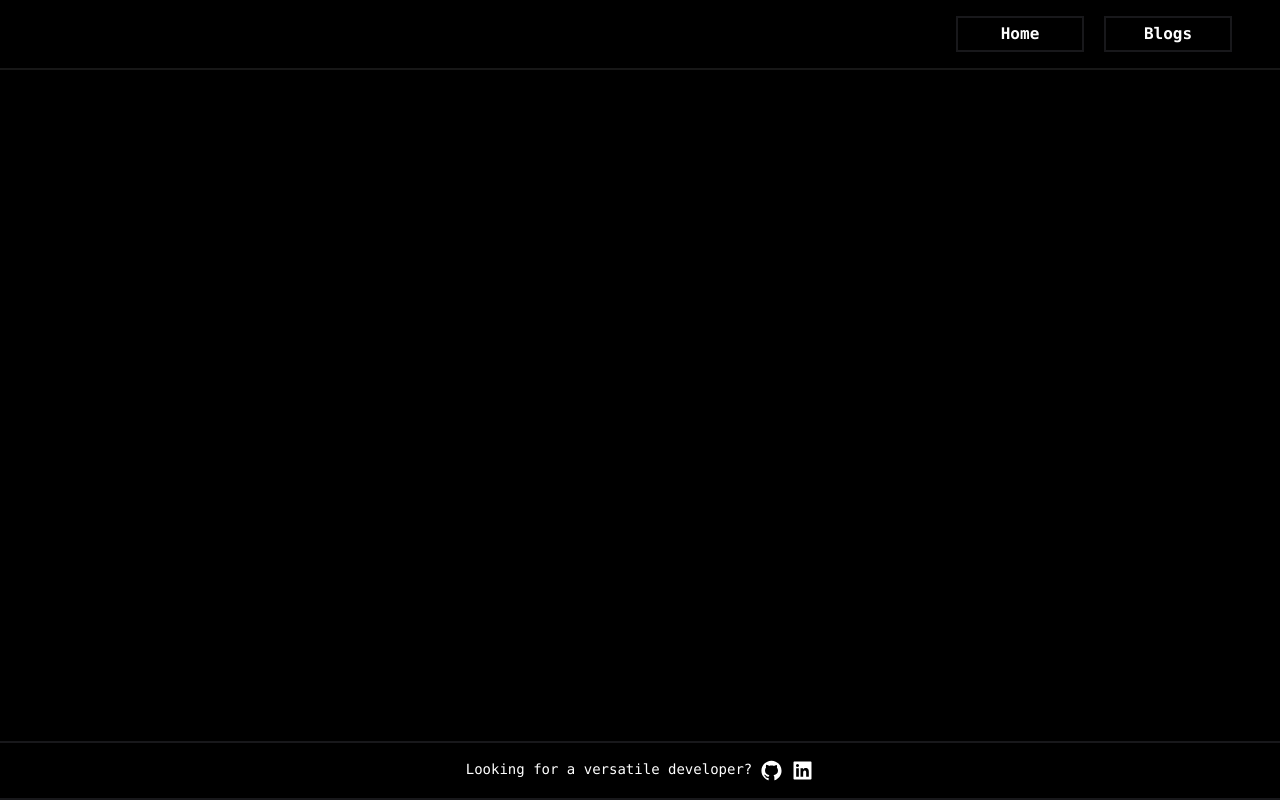
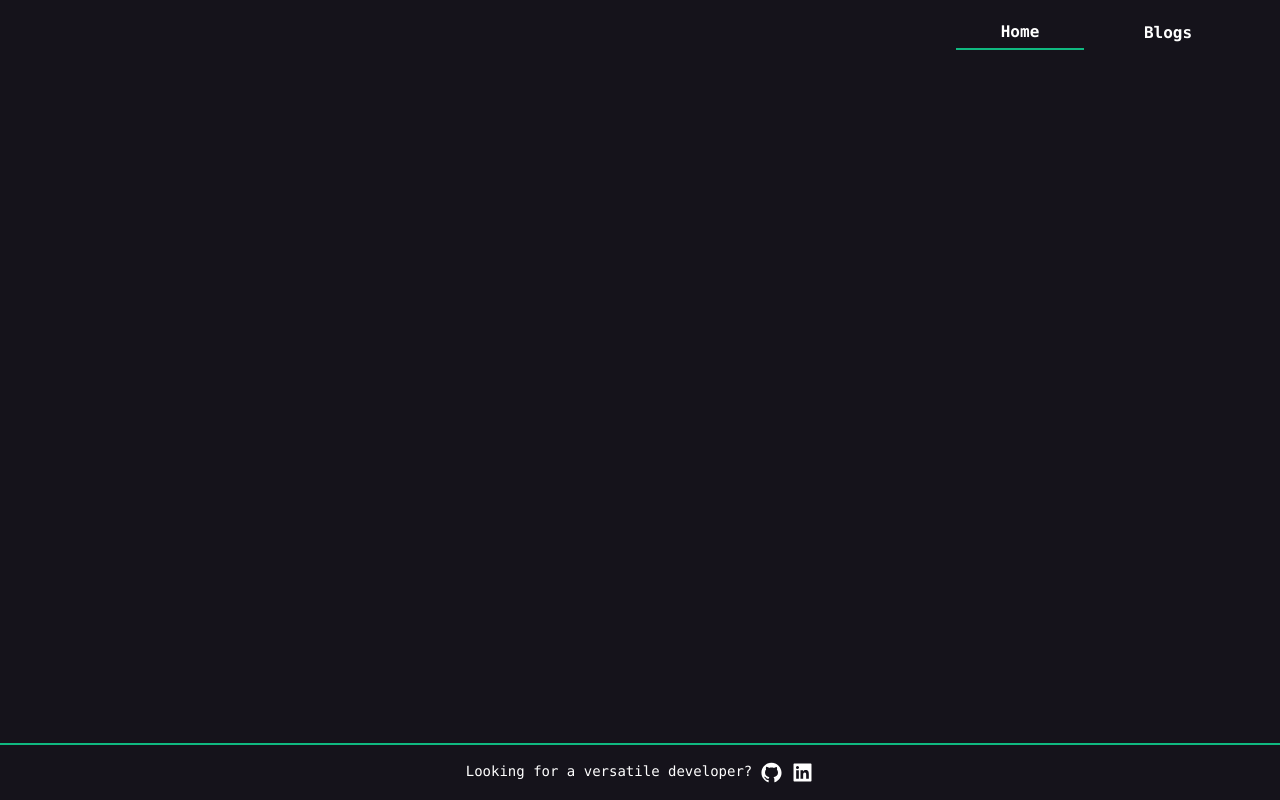
Before and after one commit to prabhatexit0/portexit0, a Next.js app: page /layout in a window 1280 px wide. Built offline with nearby package versions, Linux system fonts and the light colour scheme.

Commit message:
color changes

```diff
--- a/components/Contact.jsx
+++ b/components/Contact.jsx
@@ -1,14 +1,14 @@
 import { AiOutlineGithub, AiFillLinkedin } from 'react-icons/ai'
 
 export default function Contact() {
-	return <div className="font-mono w-full border-zinc-900 text-sm border-y-2 p-4 absolute bottom-0 flex gap-2 justify-center">
+	return <div className="font-mono w-full border-t-emerald-500 text-sm border-t-2 p-4 absolute bottom-0 flex gap-2 justify-center">
 		<p>Looking for a versatile developer?</p>
 		<div className="flex gap-2 items-center">
 			<a target="_blank" rel="noreferrer" href="https://www.linkedin.com/in/prabhatexit0/">
-				<AiOutlineGithub size={23}/>
+				<AiOutlineGithub size={23} />
 			</a>
 			<a target="_blank" rel="noreferrer" href="https://github.com/prabhatexit0">
-				<AiFillLinkedin size={23}/>
+				<AiFillLinkedin size={23} />
 			</a>
 		</div>
 	</div>
--- a/components/Navbar.jsx
+++ b/components/Navbar.jsx
@@ -1,13 +1,13 @@
 import { useRouter } from 'next/router'
-const linkButtonStyle = 'p-1 left-5 w-32 top-5 font-bold border-zinc-900 border-2 hover:bg-purple-700 transition-all easi-in-out'
-const blogsButtonStyle = 'p-1 left-5 w-32 top-5 font-bold border-zinc-900 border-2 cursor-not-allowed transition-all easi-in-out'
+const linkButtonStyle = 'p-1 left-5 w-32 top-5 font-bold hover:bg-emerald-500 border-b-2 border-emerald-500 transition-all easi-in-out'
+const blogsButtonStyle = 'p-1 left-5 w-32 top-5 font-bold cursor-not-allowed transition-all easi-in-out'
 
 export default function Navbar() {
   const router = useRouter()
   const handleRouteChange = (link) => {
     router.replace(link)
   }
-  return <div className='font-mono top-7 right-7 p-4 px-12 border-neutral-900 border-b-2'>
+  return <div className='font-mono top-7 right-7 p-4 px-12'>
     <div className='flex gap-5 justify-center laptop:justify-end'>
       <button onClick={() => handleRouteChange('/home')} className={linkButtonStyle}>Home</button>
       <button className={blogsButtonStyle}>Blogs</button>
--- a/pages/home.jsx
+++ b/pages/home.jsx
@@ -1,19 +1,13 @@
 import Layout from "./layout";
 import { forwardRef, useState, useRef } from "react";
-import emeraldPokemon from "../assets/emraldpoke.png";
-import Image from "next/image";
 
-let aboutMe = {
-  dev: "Making JS/React problems for Devsnest, I love to write code in JavaScript",
-  dsa: "Leetcode Daily Challenge everyday, mostly in JavaScript, Leetcode: prabhatexit0",
-};
 
 export default function Home() {
   return (
     <Layout>
       <div className="font-mono h-80 w-full flex flex-col items-center mt-20">
         <div className="m-5">
-          <div className="text-5xl laptop:text-6xl text-left font-bold py-1">
+          <div className="text-5xl laptop:text-6xl font-bold text-left py-1 name">
             Prabhat Sachdeva
           </div>
           <About />
@@ -24,55 +18,16 @@ export default function Home() {
 }
 
 function About() {
-  let aboutRef = useRef();
-
-  const handleAboutClick = (e) => {
-    console.log(e.target);
-  };
-
-  let oldAbout = (
-    <div className="my-8 tablet:mb-0">
-      <button
-        onClick={handleAboutClick}
-        className="border-2 border-neutral-900
-            inline-block p-2 mr-10 mb-10 font-semibold
-            hover:border-emerald-500 transition-all
-            ease-in-out"
-      >
-        Development
-      </button>
-      <button
-        onClick={handleAboutClick}
-        className="border-2 border-neutral-900
-            inline-block font-semibold p-2 hover:border-yellow-500 trasition-all
-            ease-in-out"
-      >
-        Algorithms
-      </button>
-    </div>
-  );
-
   return (
     <div className="font-mono">
       <div className="mt-3 flex flex-col gap-1">
         <p>🌟 Budding Software Engineer</p>
         <p>🤿 Always looking to work on or contribute to something interesting. </p>
         <p>🧁 Creating JS/React problems for {" "}
-        <a className="text-decoration-line: underline" href="https://devsnest.in/">Devsnest</a>.</p>
+          <a className="text-decoration-line: underline" href="https://devsnest.in/">Devsnest</a>.
+        </p>
+        <p>🧷 Inventory: JavaScript, TypeScript <span className="italic text-emerald-400">+ versatility</span></p>
       </div>
     </div>
   );
 }
-
-const AboutDialogue = forwardRef(function AboutDialogue(
-  { description },
-  ref
-) {
-  return (
-    <div className="">
-      <h1 className="" ref={ref}>
-        {description}
-      </h1>
-    </div>
-  );
-});
--- a/pages/index.jsx
+++ b/pages/index.jsx
@@ -7,6 +7,9 @@ export default function Home() {
         <title>Prabhat Sachdeva</title>
         <meta name="description" content="its my portfolio website" />
         <link rel="icon" href="/favicon.ico" />
+        <link rel="preconnect" href="https://fonts.googleapis.com">
+        <link rel="preconnect" href="https://fonts.gstatic.com" crossorigin>
+        <link href="https://fonts.googleapis.com/css2?family=Montez&display=swap" rel="stylesheet">
       </Head>
     </div>
   );
--- a/styles/globals.css
+++ b/styles/globals.css
@@ -4,9 +4,8 @@ body {
   margin: 0;
   font-family: -apple-system, BlinkMacSystemFont, Segoe UI, Roboto, Oxygen,
     Ubuntu, Cantarell, Fira Sans, Droid Sans, Helvetica Neue, sans-serif;
-  background-color: black;
-  color:  white;
-
+  color: white;
+  background-color: #15131b;
 }
 
 a {
@@ -18,14 +17,15 @@ a {
   box-sizing: border-box;
 }
 
-@media (prefers-color-scheme: dark) {
-  html {
-    color-scheme: dark;
-  }
-  body {
-    color: white;
-    background: black;
-  }
+::-moz-selection {
+  /* Code for Firefox */
+  color: red;
+  background: yellow;
+}
+
+::selection {
+  color: red;
+  background: yellow;
 }
 
 @tailwind base;
--- a/tailwind.config.js
+++ b/tailwind.config.js
@@ -13,7 +13,7 @@ module.exports = {
       // => @media (min-width: 1024px) { ... }
       desktop: "1280px",
       // => @media (min-width: 1280px) { ... }
-    }
+    },
   },
   plugins: [],
 };
```
